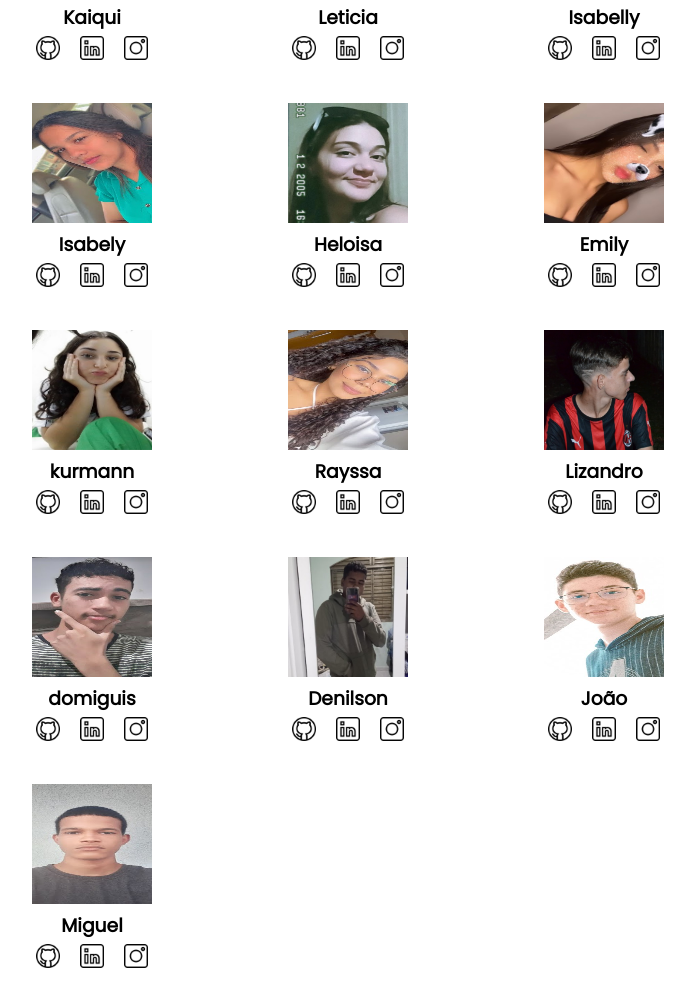
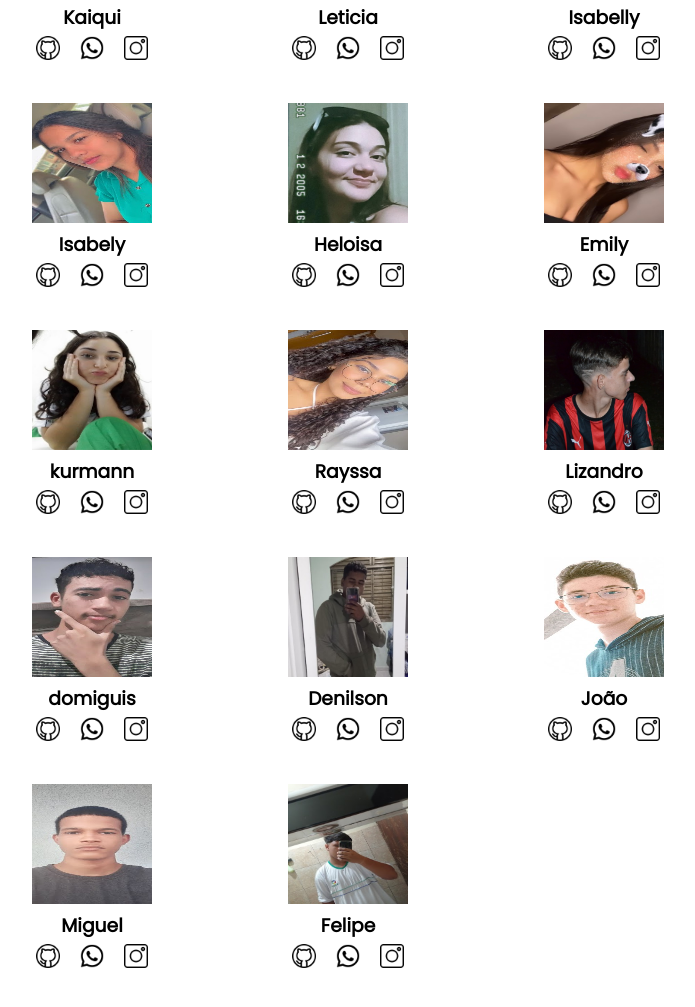
Before and after one commit to kaiqui2425/favela, a plain HTML site: page index.html in a window 1280 px wide. Shown: the part 781-1788 px from the top of the page, without its empty margins (292-987 px from the left). Drawn offline with Linux system fonts and the light colour scheme.

Commit message:
Add files via upload

```diff
--- a/index.html
+++ b/index.html
@@ -34,21 +34,21 @@
             <img class="estudante-imagem" src="Kaiqui.jpg" alt="foto do Kaiqui">
             <h3 class="estudante-nome">Kaiqui</h3>
             <a href="https://github.com/marcelopaludetto"><img class="estudante-icone" src="github.png" alt="icone github"></a>
-            <a href="https://linkedin.com/marcelopaludetto"><img class="estudante-icone" src="linkedin.png" alt="icone linkedin"></a>
+            <a href="https://linkedin.com/marcelopaludetto"><img class="estudante-icone" src="whatsapp.png" alt="icone linkedin"></a>
             <a href="https://instagram.com/marcelopaludetto"><img class="estudante-icone" src="instagram.png" alt="icone instagram"></a>
         </div>
         <div class="estudante-div">
             <img class="estudante-imagem" src="Leticia.jpg" alt="foto da Leticia">
             <h3 class="estudante-nome">Leticia</h3>
             <a href="https://github.com/marcelopaludetto"><img class="estudante-icone" src="github.png" alt="icone github"></a>
-            <a href="https://linkedin.com/marcelopaludetto"><img class="estudante-icone" src="linkedin.png" alt="icone linkedin"></a>
+            <a href="https://linkedin.com/marcelopaludetto"><img class="estudante-icone" src="whatsapp.png" alt="icone linkedin"></a>
             <a href="https://instagram.com/marcelopaludetto"><img class="estudante-icone" src="instagram.png" alt="icone instagram"></a>
         </div>
         <div class="estudante-div">
             <img class="estudante-imagem" src="Isabelly sexugi.jpg" alt="foto da Isabelly">
             <h3 class="estudante-nome">Isabelly</h3>
             <a href="https://github.com/marcelopaludetto"><img class="estudante-icone" src="github.png" alt="icone github"></a>
-            <a href="https://linkedin.com/marcelopaludetto"><img class="estudante-icone" src="linkedin.png" alt="icone linkedin"></a>
+            <a href="https://linkedin.com/marcelopaludetto"><img class="estudante-icone" src="whatsapp.png" alt="icone linkedin"></a>
             <a href="https://instagram.com/marcelopaludetto"><img class="estudante-icone" src="instagram.png" alt="icone instagram"></a>
         </div>
         <span></span>
@@ -57,22 +57,23 @@
             <img class="estudante-imagem" src="Isabely Ferreira.jpg" alt="foto da Isabely">
             <h3 class="estudante-nome">Isabely</h3>
             <a href="https://github.com/marcelopaludetto"><img class="estudante-icone" src="github.png" alt="icone github"></a>
-            <a href="https://linkedin.com/marcelopaludetto"><img class="estudante-icone" src="linkedin.png" alt="icone linkedin"></a>
-            <a href="https://instagram.com/marcelopaludetto"><img class="estudante-icone" src="instagram.png" alt="icone instagram"></a>
+            <a href=" https://wa.me/44999682827"><img class="estudante-icone" src="whatsapp.png" alt="icone linkedin"></a>
+            <a href=" https://www.instagram.com/ferreira.isaa?igsh=aXZxYmNxOGMwb2ln"><img class="estudante-icone" src="instagram.png" alt="icone instagram"></a>
         </div>
         <div class="estudante-div">
             <img class="estudante-imagem" src="Heloisa.jpg" alt="foto da Heloisa">
             <h3 class="estudante-nome">Heloisa</h3>
-            <a href="https://github.com/marcelopaludetto"><img class="estudante-icone" src="github.png" alt="icone github"></a>
-            <a href="https://linkedin.com/marcelopaludetto"><img class="estudante-icone" src="linkedin.png" alt="icone linkedin"></a>
+            <a href="https://github.com/HelloWrr"><img class="estudante-icone" src="github.png" alt="icone github"></a>
+            <a href="https://wa.me/qr/FN2F7TMREKQMM1"><img class="estudante-icone" src="whatsapp.png" alt="icone linkedin"></a>
             <a href="https://instagram.com/marcelopaludetto"><img class="estudante-icone" src="instagram.png" alt="icone instagram"></a>
         </div>
         <div class="estudante-div">
             <img class="estudante-imagem" src="Emily.jpg" alt="foto da Emily">
             <h3 class="estudante-nome">Emily</h3>
-            <a href="https://github.com/marcelopaludetto"><img class="estudante-icone" src="github.png" alt="icone github"></a>
-            <a href="https://linkedin.com/marcelopaludetto"><img class="estudante-icone" src="linkedin.png" alt="icone linkedin"></a>
-            <a href="https://instagram.com/marcelopaludetto"><img class="estudante-icone" src="instagram.png" alt="icone instagram"></a>
+            <a href="https://github.com/emilypadilha28
+            "><img class="estudante-icone" src="github.png" alt="icone github"></a>
+            <a href="https://wa.me/998326659"><img class="estudante-icone" src="whatsapp.png" alt="icone linkedin"></a>
+            <a href="https://www.instagram.com/emiily_padilha?igsh=MXNtZjVmYTVvaWhibw=="><img class="estudante-icone" src="instagram.png" alt="icone instagram"></a>
         </div>
         <span></span>
         <span></span>
@@ -80,22 +81,22 @@
             <img class="estudante-imagem" src="kurmann.jpeg" alt="foto da kurmann">
             <h3 class="estudante-nome">kurmann</h3>
             <a href="https://github.com/marcelopaludetto"><img class="estudante-icone" src="github.png" alt="icone github"></a>
-            <a href="https://linkedin.com/marcelopaludetto"><img class="estudante-icone" src="linkedin.png" alt="icone linkedin"></a>
+            <a href="https://linkedin.com/marcelopaludetto"><img class="estudante-icone" src="whatsapp.png" alt="icone linkedin"></a>
             <a href="https://instagram.com/marcelopaludetto"><img class="estudante-icone" src="instagram.png" alt="icone instagram"></a>
         </div>
         <div class="estudante-div">
             <img class="estudante-imagem" src="Rayssa.jpg" alt="foto da Rayssa">
             <h3 class="estudante-nome">Rayssa</h3>
             <a href="https://github.com/marcelopaludetto"><img class="estudante-icone" src="github.png" alt="icone github"></a>
-            <a href="https://linkedin.com/marcelopaludetto"><img class="estudante-icone" src="linkedin.png" alt="icone linkedin"></a>
-            <a href="https://instagram.com/marcelopaludetto"><img class="estudante-icone" src="instagram.png" alt="icone instagram"></a>
+            <a href=" https://wa.me/44999995635"><img class="estudante-icone" src="whatsapp.png" alt="icone linkedin"></a>
+            <a href="https://www.instagram.com/rayssa._sz?igsh=MWF4dTJ3bHVpNnMwYg=="><img class="estudante-icone" src="instagram.png" alt="icone instagram"></a>
         </div>
         <div class="estudante-div">
             <img class="estudante-imagem" src="Lizandro.jpg" alt="foto do Lizandro">
             <h3 class="estudante-nome">Lizandro</h3>
-            <a href="https://github.com/marcelopaludetto"><img class="estudante-icone" src="github.png" alt="icone github"></a>
-            <a href="https://linkedin.com/marcelopaludetto"><img class="estudante-icone" src="linkedin.png" alt="icone linkedin"></a>
-            <a href="https://instagram.com/marcelopaludetto"><img class="estudante-icone" src="instagram.png" alt="icone instagram"></a>
+            <a href="https://github.com/lcb7"><img class="estudante-icone" src="github.png" alt="icone github"></a>
+            <a href=" https://wa.me//999172144"><img class="estudante-icone" src="whatsapp.png" alt="icone linkedin"></a>
+            <a href="https://www.instagram.com/lizandro_cbarbosa?igsh=MTgzanN6aW53MHk2Zw=="><img class="estudante-icone" src="instagram.png" alt="icone instagram"></a>
         </div>
         <span></span>
         <span></span>
@@ -103,22 +104,22 @@
             <img class="estudante-imagem" src="domiguis.jpg" alt="foto do domiguis">
             <h3 class="estudante-nome">domiguis</h3>
             <a href="https://github.com/marcelopaludetto"><img class="estudante-icone" src="github.png" alt="icone github"></a>
-            <a href="https://linkedin.com/marcelopaludetto"><img class="estudante-icone" src="linkedin.png" alt="icone linkedin"></a>
+            <a href="https://linkedin.com/marcelopaludetto"><img class="estudante-icone" src="whatsapp.png" alt="icone linkedin"></a>
             <a href="https://instagram.com/marcelopaludetto"><img class="estudante-icone" src="instagram.png" alt="icone instagram"></a>
         </div>
         <div class="estudante-div">
             <img class="estudante-imagem" src="Denilson.jpg" alt="foto do Denilson">
             <h3 class="estudante-nome">Denilson</h3>
-            <a href="https://github.com/marcelopaludetto"><img class="estudante-icone" src="github.png" alt="icone github"></a>
-            <a href="https://linkedin.com/marcelopaludetto"><img class="estudante-icone" src="linkedin.png" alt="icone linkedin"></a>
-            <a href="https://instagram.com/marcelopaludetto"><img class="estudante-icone" src="instagram.png" alt="icone instagram"></a>
+            <a href="https://github.com/Denilson0819"><img class="estudante-icone" src="github.png" alt="icone github"></a>
+            <a href="https://Wa.me/554498623406"><img class="estudante-icone" src="whatsapp.png" alt="icone linkedin"></a>
+            <a href="https://www.instagram.com/denilson_0762?igsh=MWM5bzMxeG9xMnFt"><img class="estudante-icone" src="instagram.png" alt="icone instagram"></a>
         </div>
         <div class="estudante-div">
             <img class="estudante-imagem" src="João.jpg" alt="foto do João">
             <h3 class="estudante-nome">João</h3>
-            <a href="https://github.com/marcelopaludetto"><img class="estudante-icone" src="github.png" alt="icone github"></a>
-            <a href="https://linkedin.com/marcelopaludetto"><img class="estudante-icone" src="linkedin.png" alt="icone linkedin"></a>
-            <a href="https://instagram.com/marcelopaludetto"><img class="estudante-icone" src="instagram.png" alt="icone instagram"></a>
+            <a href=" https://github.com/FaustoMeursault"><img class="estudante-icone" src="github.png" alt="icone github"></a>
+            <a href="https://linkedin.com/marcelopaludetto"><img class="estudante-icone" src="whatsapp.png" alt="icone linkedin"></a>
+            <a href=" https://www.instagram.com/jp__peron?igsh=NXdsZmw0YW03dWZ3"><img class="estudante-icone" src="instagram.png" alt="icone instagram"></a>
         </div>
         <span></span>
         <span></span>
@@ -126,6 +127,13 @@
             <img class="estudante-imagem" src="Miguel.jpg" alt="foto do Miguel">
             <h3 class="estudante-nome">Miguel</h3>
             <a href="https://github.com/marcelopaludetto"><img class="estudante-icone" src="github.png" alt="icone github"></a>
-            <a href="https://linkedin.com/marcelopaludetto"><img class="estudante-icone" src="linkedin.png" alt="icone linkedin"></a>
-            <a href="https://instagram.com/marcelopaludetto"><img class="estudante-icone" src="instagram.png" alt="icone instagram"></a>
+            <a href="https://linkedin.com/marcelopaludetto"><img class="estudante-icone" src="whatsapp.png" alt="icone linkedin"></a>
+            <a href="https://www.instagram.com/Miguelzinbarboza2020?igsh=MWEwMTdiaGEzZXVkOA=="><img class="estudante-icone" src="instagram.png" alt="icone instagram"></a>
         </div>
+        <div class="estudante-div">
+            <img class="estudante-imagem" src="Felipe.jpg" alt="foto do Felipe">
+            <h3 class="estudante-nome">Felipe</h3>
+            <a href="https://github.com/marcelopaludetto"><img class="estudante-icone" src="github.png" alt="icone github"></a>
+            <a href="https://linkedin.com/marcelopaludetto"><img class="estudante-icone" src="whatsapp.png" alt="icone linkedin"></a>
+            <a href="https://www.instagram.com/Miguelzinbarboza2020?igsh=MWEwMTdiaGEzZXVkOA=="><img class="estudante-icone" src="instagram.png" alt="icone instagram"></a>
+        </div>
```
Also changed, not shown: Felipe.jpg (added), whatsapp.png (added).
